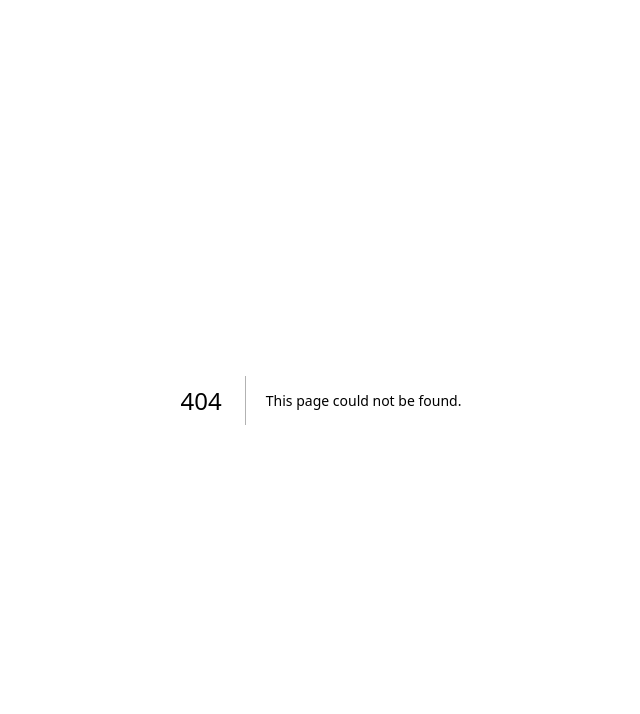
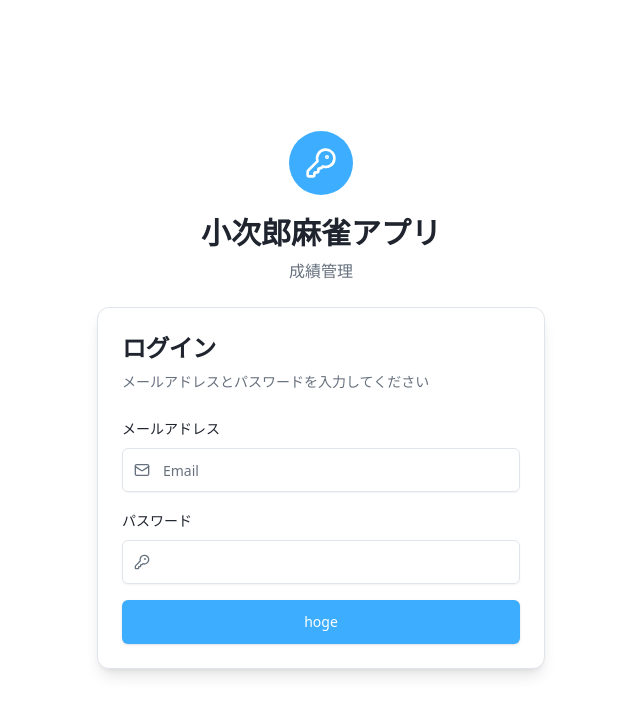
Before and after one commit to aki05162525/kojiro-mahjong-app, a Next.js app: page /demo/1 in a window 1280 px wide. Before the commit this address had no page. Shown: the top 714 px of the page, without its empty margins (319-959 px from the left). Built offline with nearby package versions, Linux system fonts and the light colour scheme.

Commit message:
feat: ログインフォームの実装とバリデーションスキーマの追加

```diff
--- /dev/null
+++ b/app/demo/1/page.tsx
@@ -0,0 +1,82 @@
+'use client'
+
+import { Label } from '@radix-ui/react-label'
+import { KeyRound, Mail } from 'lucide-react'
+import { useForm } from 'react-hook-form'
+import z from 'zod'
+import { Button } from '@/components/ui/button'
+import { Card, CardContent, CardDescription, CardHeader, CardTitle } from '@/components/ui/card'
+import { Input } from '@/components/ui/input'
+
+// バリデーションスキーマ
+const loginSchema = z.object({
+  email: z.email().min(1, 'メールアドレスは必須です'),
+  password: z.string().min(6, 'パスワードは6文字以上で入力してください'),
+})
+// 型を取りだす
+type LoginFormValues = z.infer<typeof loginSchema>
+
+export default function LoginForm() {
+  const {
+    register,
+    handleSubmit,
+    watch,
+    formState: { errors },
+  } = useForm<Inputs>()
+  const onSubmit: SubmitHandler<Inputs> = (data) => console.log(data)
+
+  return (
+    <div className="flex min-h-screen items-center justify-center bg-background p-4">
+      <div className="w-full max-w-md space-y-6">
+        {/* ヘッダー */}
+        <div className="text-center space-y-2">
+          <div className="inline-flex items-center justify-center w-16 h-16 rounded-full bg-primary mb-3">
+            <KeyRound className="w-8 h-8 text-primary-foreground" />
+          </div>
+          <h1 className="text-3xl font-bold text-foreground">小次郎麻雀アプリ</h1>
+          <p className="text-muted-foreground">成績管理</p>
+        </div>
+
+        {/* ログインカード */}
+        <Card className="border-border shadow-lg">
+          <CardHeader className="space-y-2">
+            <CardTitle className="text-2xl text-foreground">ログイン</CardTitle>
+            <CardDescription className="text-muted-foreground">
+              メールアドレスとパスワードを入力してください
+            </CardDescription>
+          </CardHeader>
+          <CardContent>
+            <form onSubmit={handleSubmit(onSubmit)} className="space-y-4">
+              {/* メールアドレス */}
+              <div className="space-y-2">
+                <Label htmlFor="email" className="text-sm font-medium text-foreground">
+                  メールアドレス
+                </Label>
+                <div className="relative">
+                  <Mail className="absolute left-3 top-1/2 -translate-y-1/2 h-4 w-4 text-muted-foreground" />
+                  <Input type="email" placeholder="Email" className="pl-10 h-11" />
+                </div>
+              </div>
+
+              {/* パスワード */}
+              <div className="space-y-2">
+                <Label htmlFor="password" className="text-sm font-medium text-foreground">
+                  パスワード
+                </Label>
+                <div className="relative">
+                  <KeyRound className="absolute left-3 top-1/2 -translate-y-1/2 h-4 w-4 text-muted-foreground" />
+                  <Input id="password" type="password" className="pl-10 h-11" />
+                </div>
+              </div>
+
+              {/* 送信ボタン */}
+              <Button type="submit" className="w-full h-11 font-medium">
+                hoge
+              </Button>
+            </form>
+          </CardContent>
+        </Card>
+      </div>
+    </div>
+  )
+}
```
